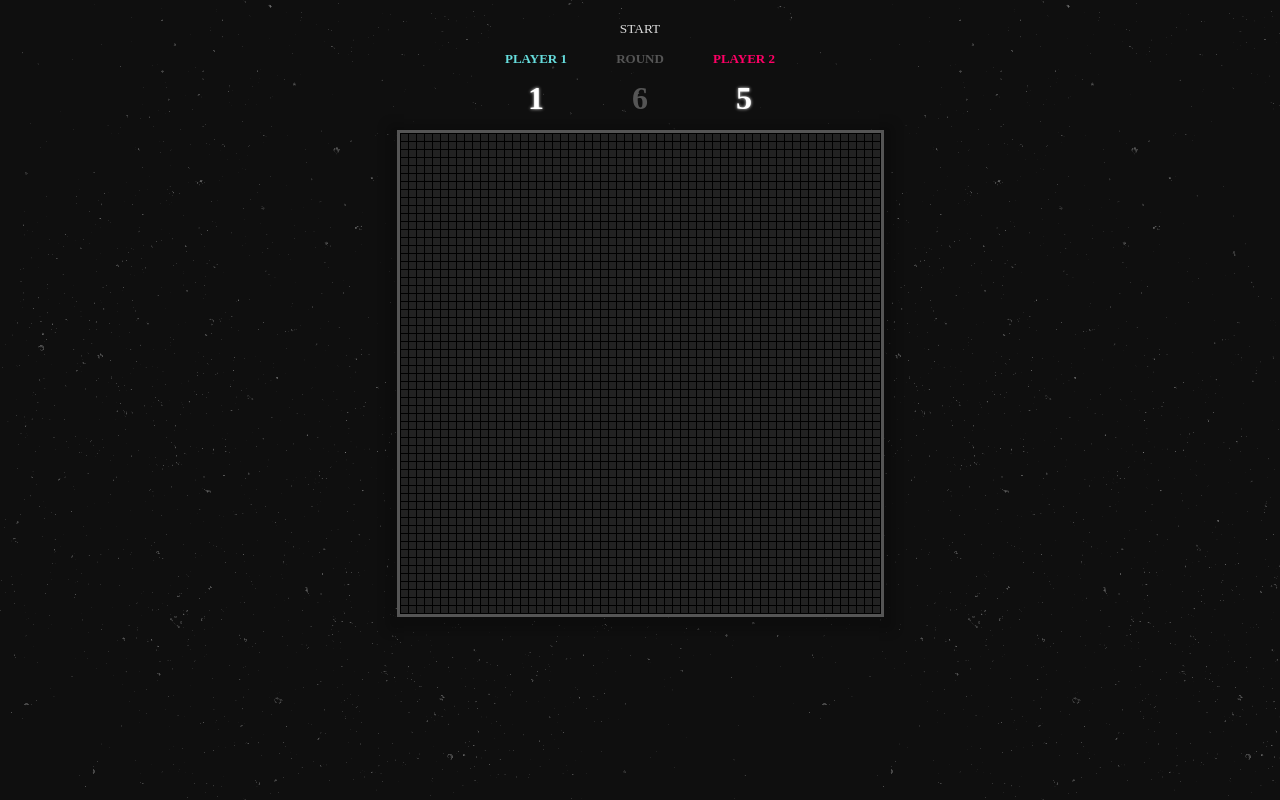
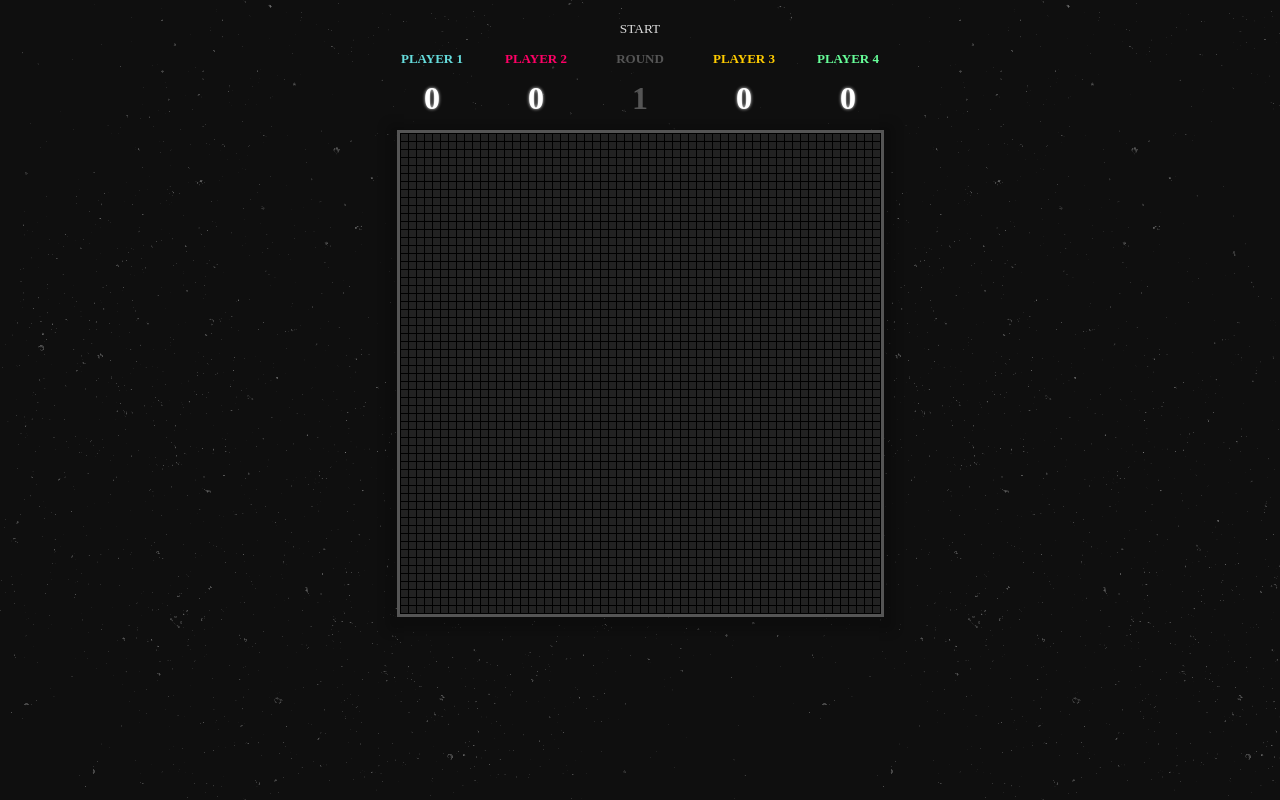
Before and after one commit to pkhan/tron, a plain HTML site: page index.html in a window 1280 px wide. Drawn offline with nearby package versions, Linux system fonts and the light colour scheme; a web font is replaced by a local one.

Commit message:
added 4 players to the scoreboard

```diff
--- a/index.html
+++ b/index.html
@@ -14,15 +14,23 @@
     <br>
     <div class="player p1">
       <p>Player 1</p>
-      <h1>1</h1>
+      <h1>0</h1>
+    </div>
+    <div class="player p2">
+      <p>Player 2</p>
+      <h1>0</h1>
     </div>
     <div class="round">
       <p>Round</p>
-      <h1>6</h1>
+      <h1>1</h1>
     </div>
-    <div class="player p2">
-      <p>Player 2</p>
-      <h1>5</h1>
+    <div class="player p3">
+      <p>Player 3</p>
+      <h1>0</h1>
+    </div>
+    <div class="player p4">
+      <p>Player 4</p>
+      <h1>0</h1>
     </div>
   </div>
 </body>
--- a/styles.css
+++ b/styles.css
@@ -74,7 +74,7 @@ body{
 }
 
 .p4{
-  color: #9F0;
+  color: #6f9;
 }
 
 .tron1{
```
